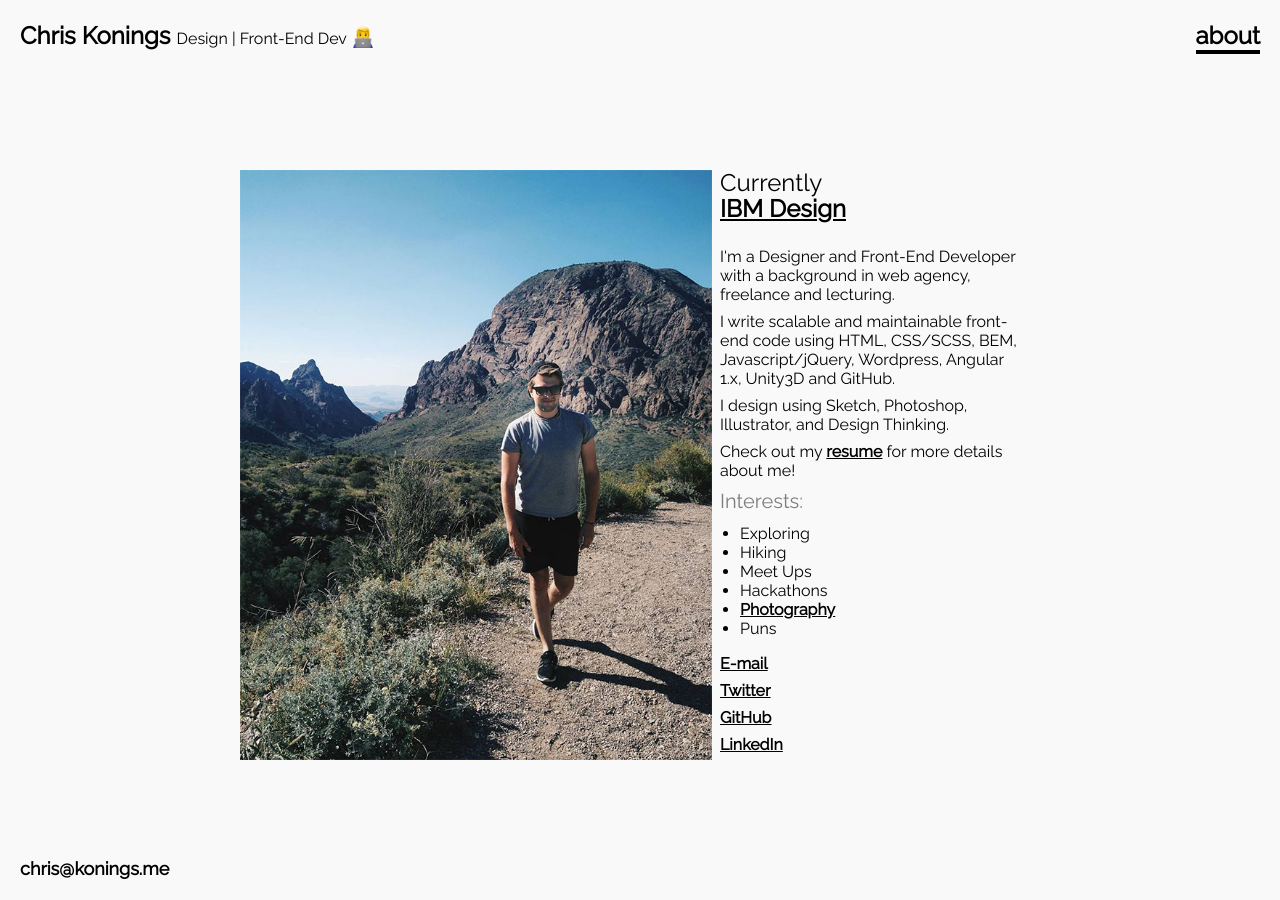
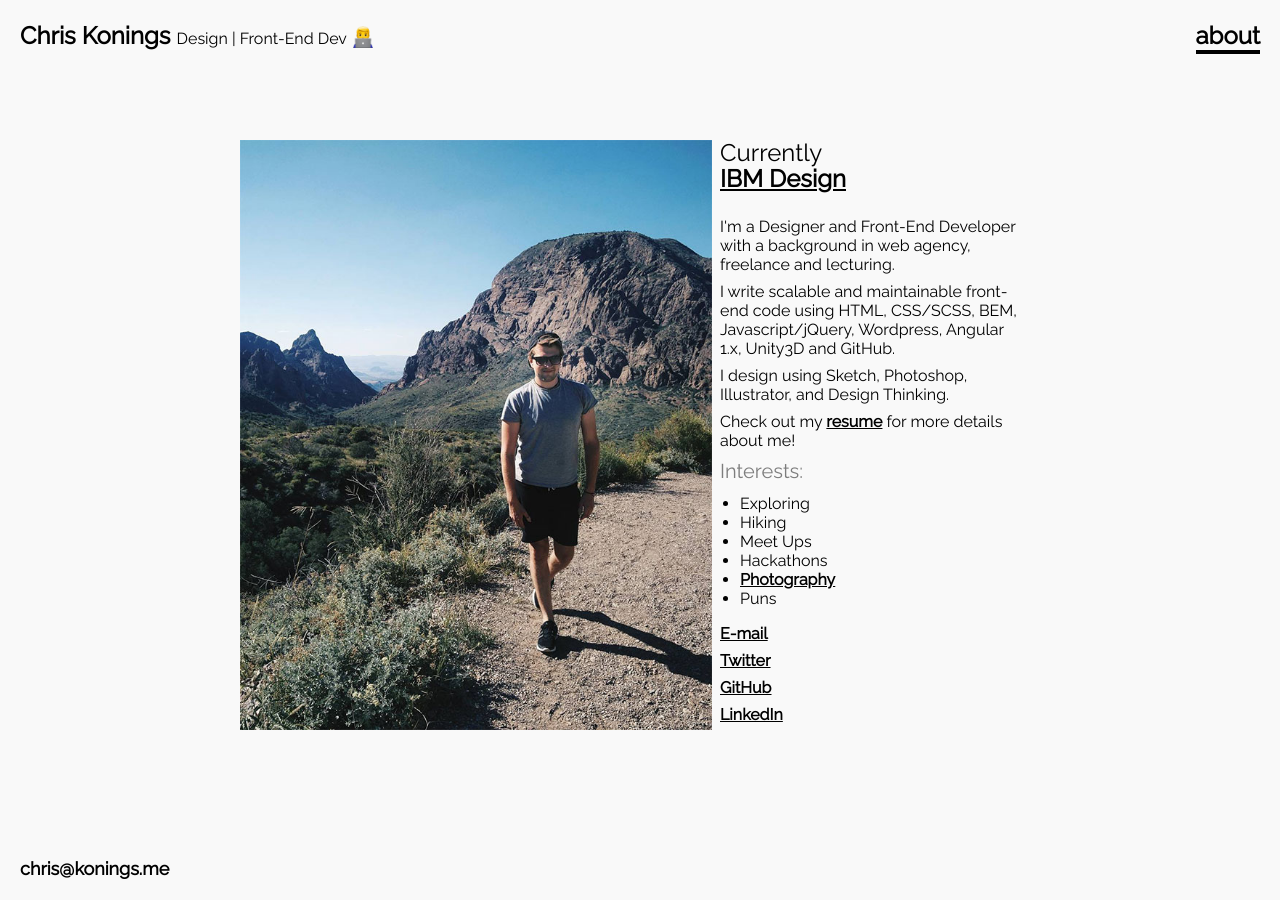
Before and after one commit to chriskonings/chriskonings.github.io, a Jekyll site: the page built from about/index.html, in a window 1280 px wide. Built offline with Jekyll 4.4.1, drawn with Linux system fonts in a browser that asks for light colours.

Commit message:
changed margin on post

```diff
--- a/_css/main.scss
+++ b/_css/main.scss
@@ -77,7 +77,7 @@ a {
   max-width: 960px;
   margin: 25px auto;
   @media only screen and (min-width: 960px) {
-    margin: 50px auto 0 auto;
+    margin: 20px auto 0 auto;
   }
 }
 
--- a/assets/main.css
+++ b/assets/main.css
@@ -426,7 +426,7 @@ a {
   margin: 25px auto; }
   @media only screen and (min-width: 960px) {
     .content__post {
-      margin: 50px auto 0 auto; } }
+      margin: 20px auto 0 auto; } }
 
 .content__post--about {
   max-width: 800px; }
```
Also changed, not shown: 1 other file.
